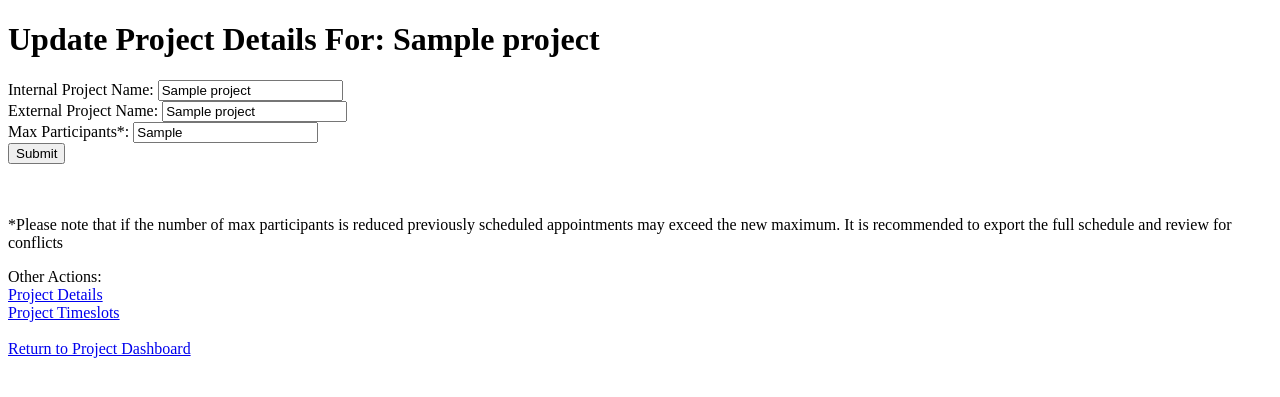
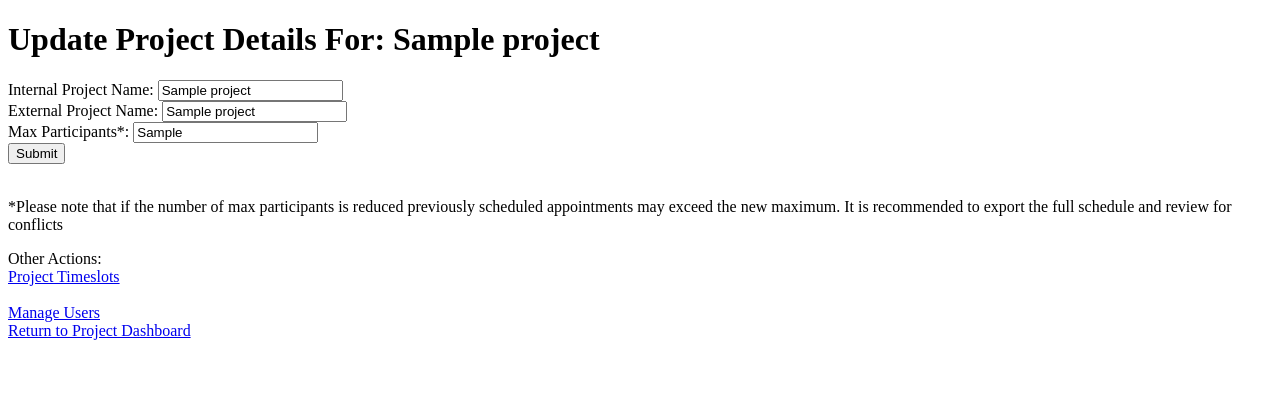
Before and after one commit to kgermeroth/study_scheduler, a Flask app: template templates/details.html in a window 1280 px wide. Shown: the top 397 px of the page. Run offline with Flask 2, Linux system fonts and the light colour scheme; the template is opened without the code that fills it: most values are stand-ins (such as "Sample title", 1, 10 or a date in 2020).

Commit message:
updated one link to be users instead of details

```diff
--- a/templates/details.html
+++ b/templates/details.html
@@ -14,11 +14,11 @@
 				<input type="text" name="project_id" value="{{ access.project_id }}" hidden>
 				<input type="submit">
 			</form>
-		</div><br><br>
+		</div><br>
 		<p>*Please note that if the number of max participants is reduced previously scheduled appointments may exceed the new maximum. It is recommended to export the full schedule and review for conflicts</p>
 		Other Actions:<br>
-			<a href="/details/{{ access.project_id }}">Project Details</a><br>
 			<a href="/timeslots/{{ access.project_id }}">Project Timeslots</a><br><br>
+			<a href="/users/{{ access.project_id }}">Manage Users</a><br>
 			<a href="/project/{{ access.project_id }}">Return to Project Dashboard</a>
 
 	</div>
```
